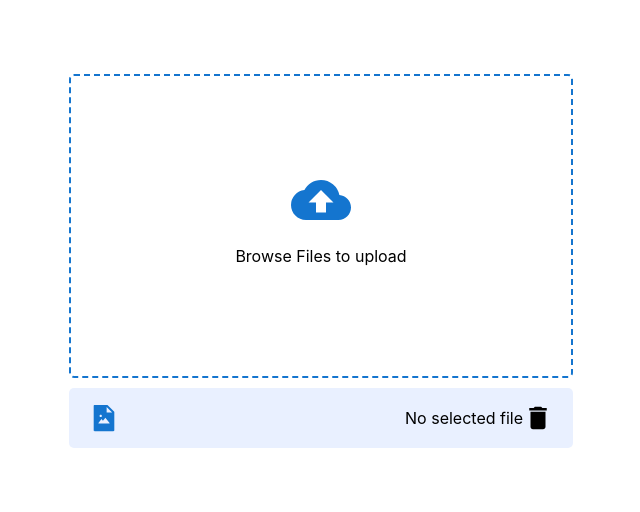
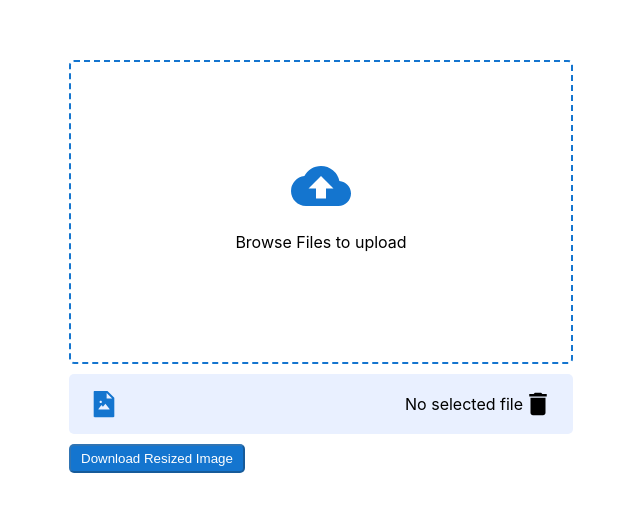
Before and after one commit to SumeyraSeyma/React-online-image-sizer, a React (Create React App) app in the folder onlineimagesizer/: page / in a window 1280 px wide. Shown: the part 134-646 px from the top of the page, without its empty margins (79-719 px from the left). Built offline with nearby package versions, Linux system fonts and the light colour scheme.

Commit message:
download

```diff
--- a/onlineimagesizer/src/components/Uploader/Uploader.css
+++ b/onlineimagesizer/src/components/Uploader/Uploader.css
@@ -24,3 +24,11 @@ form{
     display: flex;
     align-items: center;
 }
+
+.download-button{
+    background-color: #1475cf;
+    color: white;
+    padding: 5px 10px;
+    border-radius: 5px;
+    cursor: pointer;
+}
--- a/onlineimagesizer/src/components/Uploader/Uploader.js
+++ b/onlineimagesizer/src/components/Uploader/Uploader.js
@@ -48,39 +48,12 @@ function Uploader() {
                 height:imageData.height
             };
 
-             // Resmi sıkıştırma ve kodlama işlemleri
-    const { encodedData, compression_ratio, binaryEnocded } = encode(imageData.data);
-
-    // Kodlanmış veriyi sakla
-    try {
-        localStorage.setItem('encodedData', JSON.stringify(encodedData));
-        localStorage.setItem('compression_ratio', JSON.stringify(compression_ratio));
-        localStorage.setItem('binaryEnocded', JSON.stringify(binaryEnocded));
-        console.log('Veri başarıyla kodlandı ve saklandı.');
-    } catch (e) {
-        if (e.code === 22) {
-            console.error('Veri boyutu depolama sınırını aştı. Veriyi kaydedemedim.');
-        } else {
-            console.error('Beklenmedik bir hata oluştu:', e);
-        }
-    }
-
-    // Decode data
-const decodedData = decode(encodedData);
-
-console.log('Compression Ratio', compression_ratio)
-console.log('Binary Encoded Data', binaryEnocded)
-console.log('Original Data:', dataToEncode);
-console.log('Encoded Data:', encodedData);
-console.log('Decoded Data:', decodedData);
-
 
             };
         }
     }
 
     }, [image]);
-
 
 
 
@@ -99,6 +72,26 @@ console.log('Decoded Data:', decodedData);
         } else {
             setIsDisabled(true);
             toast.error('No file selected to delete', {
+                position: 'bottom-right',
+                autoClose: 2000,
+                hideProgressBar: false,
+                closeOnClick: true,
+                pauseOnHover: true,
+                draggable: true,
+                progress: undefined,
+            });
+        }
+    };
+
+    const downloadImage = () => {
+        const canvas = canvasRef.current;
+        if (canvas) {
+            const link = document.createElement('a');
+            link.href = canvas.toDataURL('image/png');
+            link.download = `${fileName}-resized.png`;
+            link.click();
+        } else {
+            toast.error('No image available to download', {
                 position: 'bottom-right',
                 autoClose: 2000,
                 hideProgressBar: false,
@@ -152,6 +145,11 @@ console.log('Decoded Data:', decodedData);
             </span>
         </section>
 
+        <button onClick={downloadImage} disabled={!image} className="download-button">
+                Download Resized Image
+        </button>
+
+
     </main>
   );
 }
```
